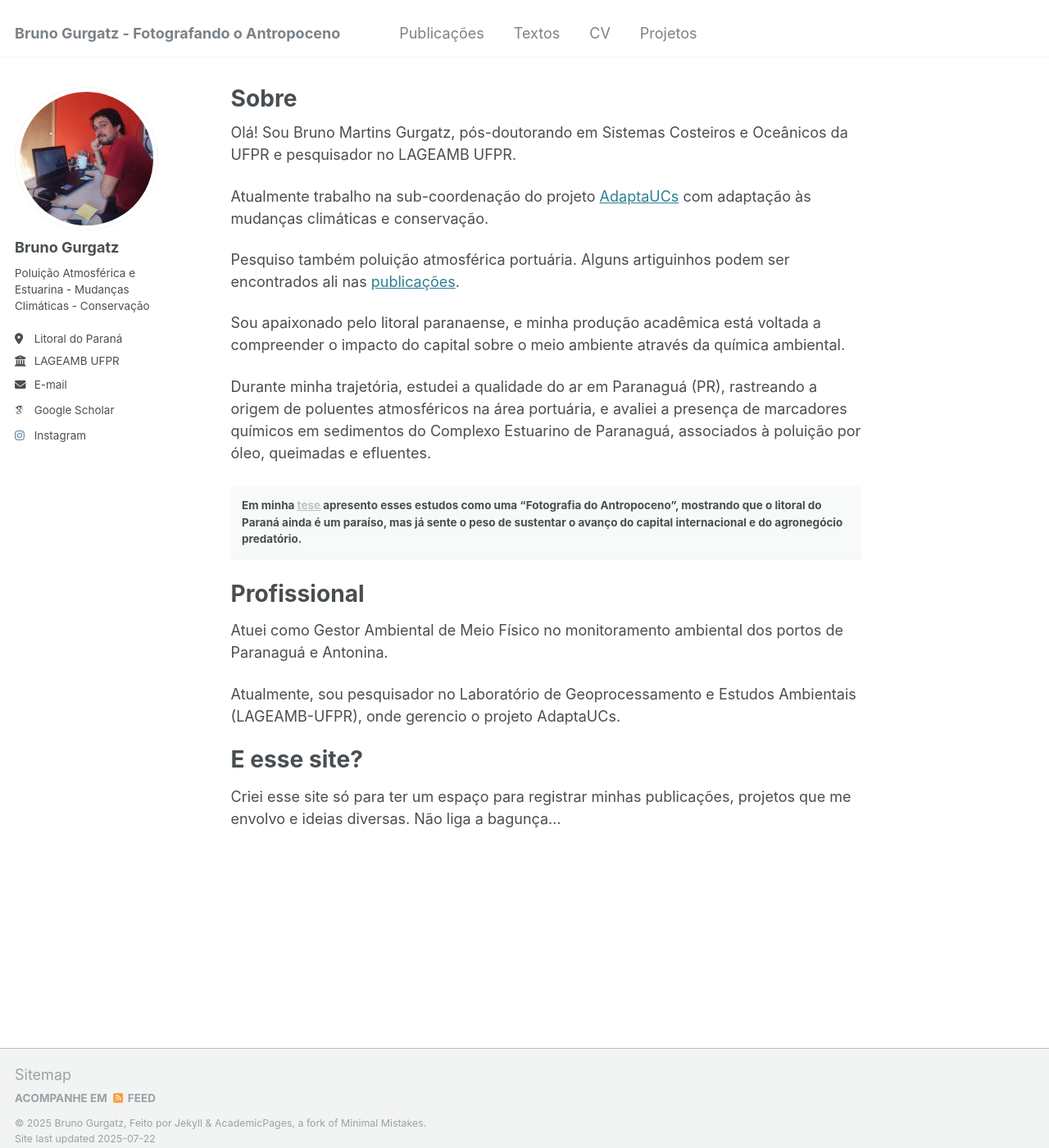
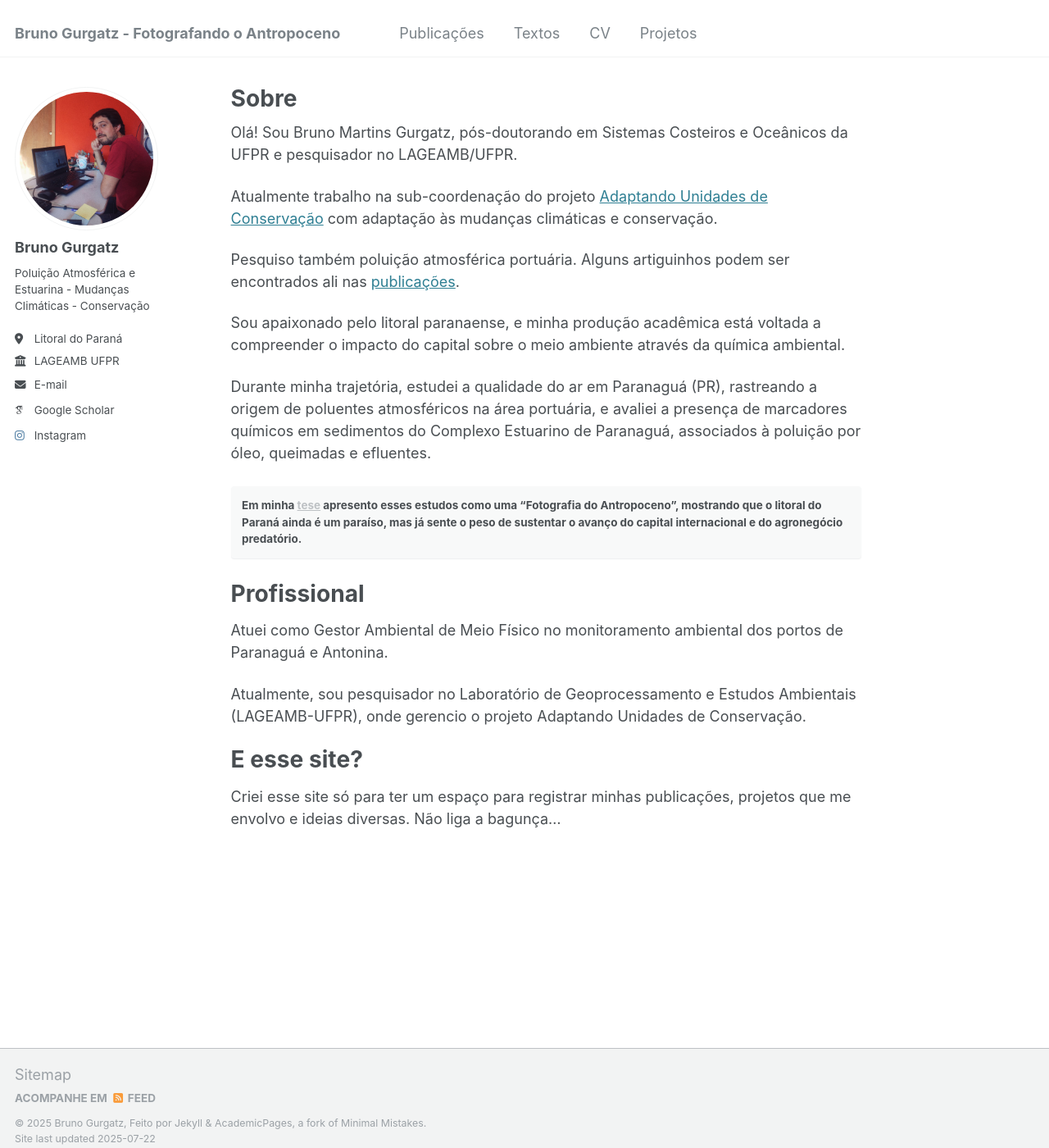
Before and after one commit to brunogurgatz/brunogurgatz.github.io, a Jekyll site: the page built from _pages/about.md, in a window 1280 px wide and 1400 px high. Shown: the whole window at 82% size. Built offline with Jekyll 4.4.1, drawn with Linux system fonts in a browser that asks for light colours; some web fonts are replaced.

Commit message:
Update about.md

```diff
--- a/_pages/about.md
+++ b/_pages/about.md
@@ -7,9 +7,9 @@ redirect_from:
   - /about.html
 ---
 
-Olá! Sou Bruno Martins Gurgatz, pós-doutorando em Sistemas Costeiros e Oceânicos da UFPR e pesquisador no LAGEAMB UFPR.
+Olá! Sou Bruno Martins Gurgatz, pós-doutorando em Sistemas Costeiros e Oceânicos da UFPR e pesquisador no LAGEAMB/UFPR.
 
-Atualmente trabalho na sub-coordenação do projeto [AdaptaUCs](https://lageamb.ufpr.br/projeto-adaptaucs/) com adaptação às mudanças climáticas e conservação.
+Atualmente trabalho na sub-coordenação do projeto [Adaptando Unidades de Conservação](https://lageamb.ufpr.br/elementor-14562/) com adaptação às mudanças climáticas e conservação.
 
 Pesquiso também poluição atmosférica portuária. Alguns artiguinhos podem ser encontrados ali nas [publicações](/publications).
 
@@ -25,7 +25,7 @@ Profissional
 ======
 Atuei como Gestor Ambiental de Meio Físico no monitoramento ambiental dos portos de Paranaguá e Antonina.
 
-Atualmente, sou pesquisador no Laboratório de Geoprocessamento e Estudos Ambientais (LAGEAMB-UFPR), onde gerencio o projeto AdaptaUCs.
+Atualmente, sou pesquisador no Laboratório de Geoprocessamento e Estudos Ambientais (LAGEAMB-UFPR), onde gerencio o projeto Adaptando Unidades de Conservação.
 
 E esse site?
 ======
```
